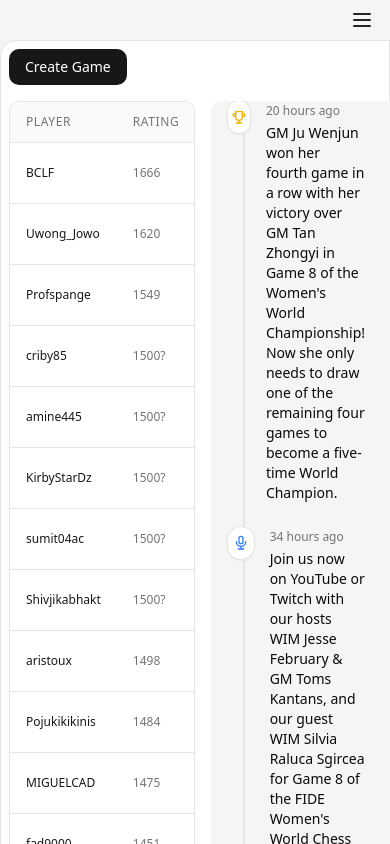
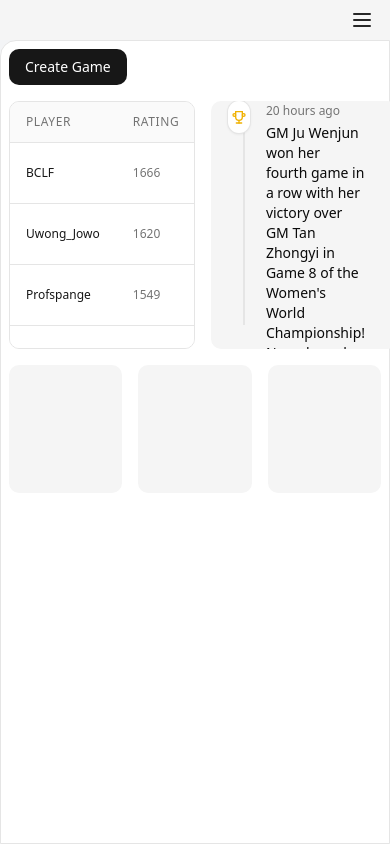
Before and after one commit to Not-Possible-Labs/platform-ui, a Next.js app: page /console in a window 390 px wide. Built offline with nearby package versions, Linux system fonts and the light colour scheme.

Commit message:
fix: improve layout with fixed heights and better overflow handling

```diff
--- a/src/app/console/(play)/play.tsx
+++ b/src/app/console/(play)/play.tsx
@@ -32,7 +32,9 @@ export const Play = () => {
     <div className="flex flex-1">
       <div className="flex h-full w-full flex-1 flex-col gap-4 rounded-tl-2xl border border-neutral-200 bg-white p-2 md:p-10 dark:border-neutral-700 dark:bg-neutral-900">
         {/* Main content area */}
-        <div className="flex gap-4 mb-4">
+        <div className="flex flex-col gap-4 h-full">
+          {/* Top section with table and timeline */}
+          <div className="flex gap-4">
             {/* Left side - Game board */}
             <div className="flex w-1/2 flex-col gap-4">
               <div className="flex items-center justify-between">
@@ -43,9 +45,8 @@ export const Play = () => {
                   Create Game
                 </button>
               </div>
-
-            <div className="overflow-hidden rounded-lg border border-neutral-200 dark:border-neutral-700">
-              <div className="overflow-x-auto">
+              <div className="h-[248px] overflow-hidden rounded-lg border border-neutral-200 dark:border-neutral-700">
+                <div className="h-full overflow-x-auto overflow-y-auto">
                   <table className="min-w-full divide-y divide-neutral-200 dark:divide-neutral-700">
                     <thead className="bg-neutral-50 dark:bg-neutral-800">
                       <tr>
@@ -99,25 +100,23 @@ export const Play = () => {
             </div>
 
             {/* Right side - News Timeline */}
-          <div className="w-1/2">
-            <div className="mt-[52px] rounded-lg bg-neutral-100 dark:bg-neutral-800" style={{ height: 'calc(100% - 52px)' }}>
-              <div className="h-full">
+            <div className="w-1/2 flex flex-col">
+              <div className="h-[52px]"></div>
+              <div className="h-[248px] rounded-lg bg-neutral-100 dark:bg-neutral-800">
                 <NewsTimeline />
-              </div>
               </div>
             </div>
           </div>
 
           {/* Bottom cards */}
-        <div className="grid grid-cols-1 gap-4 md:grid-cols-3">
+          <div className="grid grid-cols-3 gap-4 h-32">
             {[1, 2, 3].map((i) => (
               <div
                 key={i}
-              className="h-32 rounded-lg bg-neutral-100 p-4 dark:bg-neutral-800"
-            >
-              {/* Placeholder card content */}
+                className="h-32 rounded-lg bg-neutral-100 dark:bg-neutral-800"
+              />
+            ))}
           </div>
-          ))}
         </div>
       </div>
     </div>
--- a/src/components/NewsTimeline.tsx
+++ b/src/components/NewsTimeline.tsx
@@ -148,7 +148,7 @@ const getIcon = (type: TimelineItem["icon"]) => {
 
 export const NewsTimeline = () => {
   return (
-    <div className="relative flex flex-col space-y-6 px-8 h-full overflow-y-auto" style={{ height: 'inherit' }}>
+    <div className="relative flex flex-col space-y-6 px-8 h-full overflow-y-auto">
       {/* Timeline line */}
       <div className="absolute left-8 top-0 bottom-0 w-[2px] bg-neutral-200 dark:bg-neutral-700" />
 
```
Lines whose indentation alone changed are shown as unchanged.
